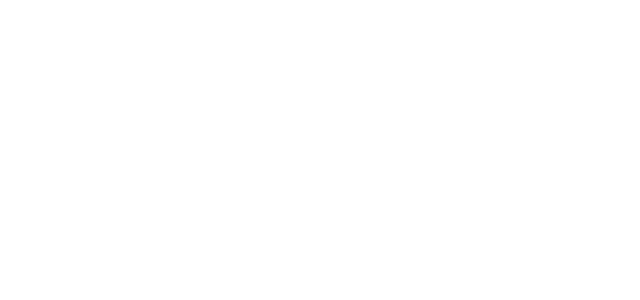
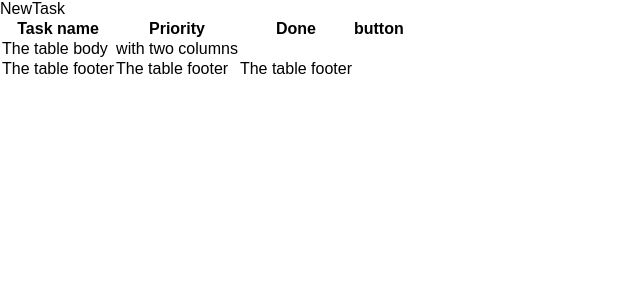
Before and after one commit to simon125/custom-task-manager, a React (Create React App) app: page / in a window 1280 px wide. Shown: the top 300 px of the page, without its empty margins (0-640 px from the left). Built offline with nearby package versions, Linux system fonts and the light colour scheme.

Commit message:
create structure of folders and files, work on names of functions - created functions are empty

```diff
--- a/src/App.js
+++ b/src/App.js
@@ -1,13 +1,48 @@
 import React, { Component } from 'react'
+import NewTasks from './components/NewTask'
+import Tasks from './components/Tasks'
 
+import { getTasksFromLocalStorage, taskValidation } from './logic'
+class App extends Component {
 
-class App extends Component {
+  state = {
+    tasks: []
+  }
+
+  componentDidMount() {
+    const tasks = getTasksFromLocalStorage()
+    this.setState({ tasks })
+  }
+
+  handleOnSubmit = event => {
+
+    event.preventDefault()
+
+    const taskName = event.target.taskName,
+      taskPriority = event.target.taskPriority,
+      task = createTask(taskName, taskPriority)
+
+    if (taskValidation(task)) {
+
+      this.setState({
+        tasks: [...this.state.tasks,]
+      }, () => {
+        addTaskToLocalStorage(task)
+      })
+    } else console.log('sth went wrong') //// HERE will be display alert
+  }
+
   render() {
     return (
-      <div className="App">
-
-      </div>
-    );
+      <React.Fragment>
+        <NewTasks
+          handleOnSubmit={this.handleOnSubmit}
+        />
+        <Tasks
+          tasks={this.state.tasks}
+        />
+      </React.Fragment>
+    )
   }
 }
 
--- /dev/null
+++ b/src/components/NewTask/index.js
@@ -0,0 +1,11 @@
+import React from 'react'
+
+const NewTask = () => {
+    return (
+        <div>
+            NewTask
+        </div>
+    )
+}
+
+export default NewTask
--- /dev/null
+++ b/src/components/Task/index.js
@@ -0,0 +1,11 @@
+import React from 'react'
+
+const Task = () => {
+    return (
+        <div>
+            Single task
+        </div>
+    )
+}
+
+export default Task
--- /dev/null
+++ b/src/components/Tasks/index.js
@@ -0,0 +1,34 @@
+import React from 'react'
+import Task from '../Task'
+
+const Tasks = ({ tasks }) => {
+    return (
+        <div>
+            <table>
+                <thead>
+                    <tr>
+                        <th>Task name</th>
+                        <th>Priority</th>
+                        <th>Done</th>
+                        <th>button</th>
+                    </tr>
+                </thead>
+                <tbody>
+                    <tr>
+                        <td>The table body</td>
+                        <td>with two columns</td>
+                    </tr>
+                </tbody>
+                <tfoot>
+                    <tr>
+                        <td>The table footer</td>
+                        <td>The table footer</td>
+                        <td>The table footer</td>
+                    </tr>
+                </tfoot>
+            </table>
+        </div>
+    )
+}
+
+export default Tasks
--- /dev/null
+++ b/src/index.css
@@ -0,0 +1,6 @@
+*{
+    margin: 0;
+    padding: 0;
+    box-sizing: border-box;
+    font-family: Arial, Helvetica, sans-serif;
+}
--- a/src/index.js
+++ b/src/index.js
@@ -1,6 +1,7 @@
 import React from 'react'
 import ReactDOM from 'react-dom'
 import App from './App'
+import './index.css'
 
 
 ReactDOM.render(<App />, document.getElementById('root'))
--- /dev/null
+++ b/src/logic.js
@@ -0,0 +1,9 @@
+export const taskValidation = (task) => {
+    console.log(task)
+}
+
+export const getTasksFromLocalStorage = () => {
+    if (localStorage.getItem('tasks') === null) return []
+    else return JSON.parse(localStorage.getItem('tasks'))
+
+}
```
